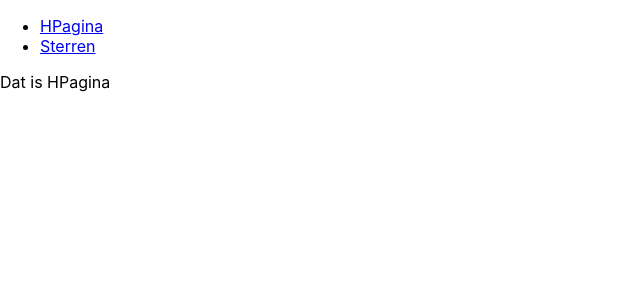
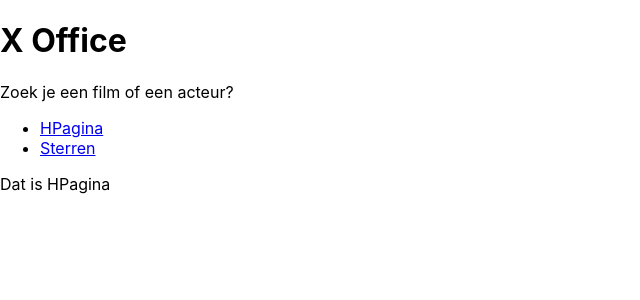
Before and after one commit to noordseoostende/fordecember, a React (Create React App) app: page / in a window 1280 px wide. Shown: the top 300 px of the page, without its empty margins (0-640 px from the left). Built offline with nearby package versions, Linux system fonts and the light colour scheme.

Commit message:
voegde layout managment en titel

```diff
--- a/src/App.js
+++ b/src/App.js
@@ -6,8 +6,8 @@ import Sterren from './pages/Sterren';
 
 function App() {
   return (
-  <div>
-    <Navs />
+
+
     <Switch>
 
       <Route exact path="/">
@@ -21,7 +21,7 @@ function App() {
       <Route><div>Deze was niet gevonden</div></Route>
 
     </Switch>
-  </div>
+
   );
 }
 
--- /dev/null
+++ b/src/components/MainPageLayout.js
@@ -0,0 +1,20 @@
+import React from 'react';
+import Navs from './Navs';
+import Title from './Title';
+
+const MainPageLayout = ({ children }) => {
+  return (
+    <div>
+      <Title
+      title="X Office"
+      subtitle="Zoek je een film of een acteur?"
+      />
+      <Navs />
+
+
+      {children}
+  </div>
+  );
+};
+
+export default MainPageLayout;
--- /dev/null
+++ b/src/components/Title.js
@@ -0,0 +1,13 @@
+import React from 'react';
+
+const Title = ({ title, subtitle }) => {
+  return (
+    <div>
+      <h1>{title}</h1>
+      <p>{subtitle}</p>
+
+    </div>
+  );
+};
+
+export default Title;
--- a/src/pages/Home.js
+++ b/src/pages/Home.js
@@ -1,10 +1,11 @@
 import React from 'react';
+import MainPageLayout from '../components/MainPageLayout';
 
 const Home = () => {
   return (
-    <div>
+    <MainPageLayout>
       Dat is HPagina
-    </div>
+    </MainPageLayout>
   )
 }
 
--- a/src/pages/Sterren.js
+++ b/src/pages/Sterren.js
@@ -1,10 +1,11 @@
 import React from 'react';
+import MainPageLayout from '../components/MainPageLayout';
 
 const Sterren = () => {
   return (
-    <div>
+    <MainPageLayout>
       Dat is Sterren pagina
-    </div>
+    </MainPageLayout>
   )
 }
 
```
